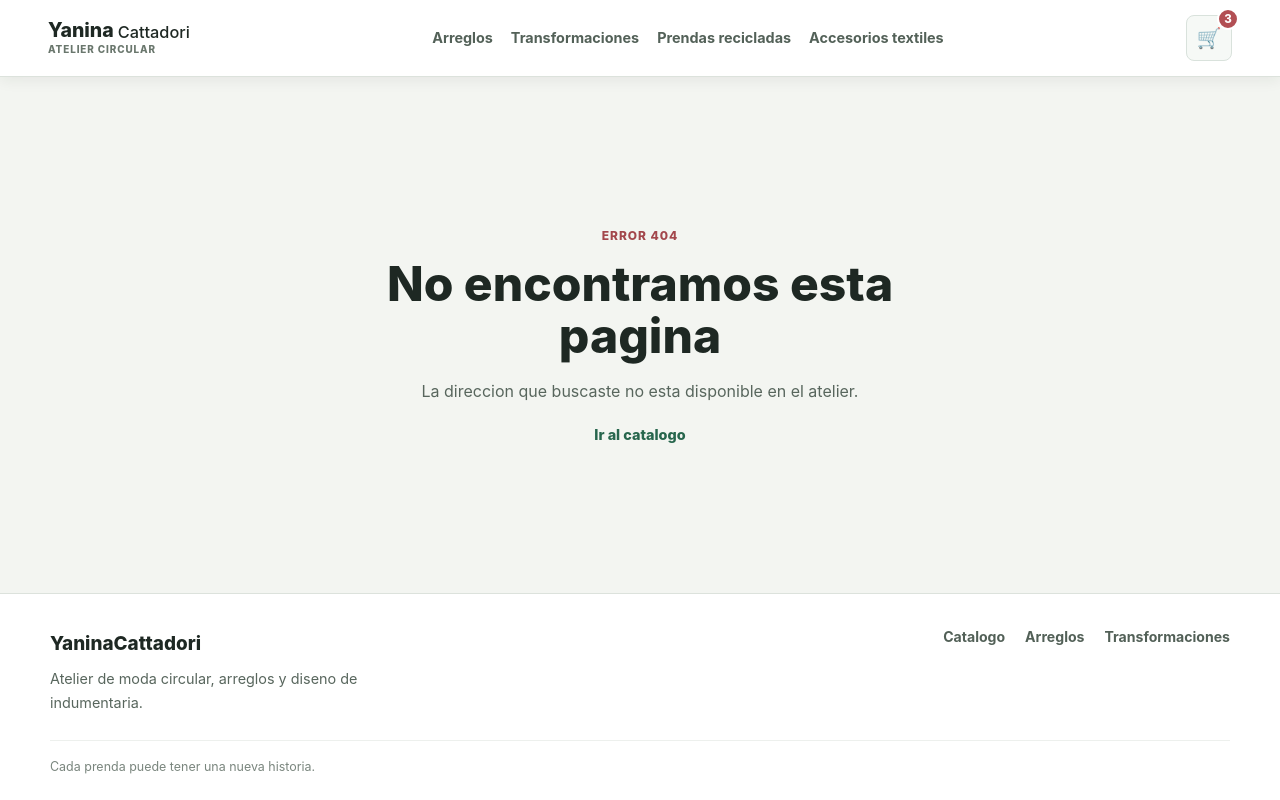
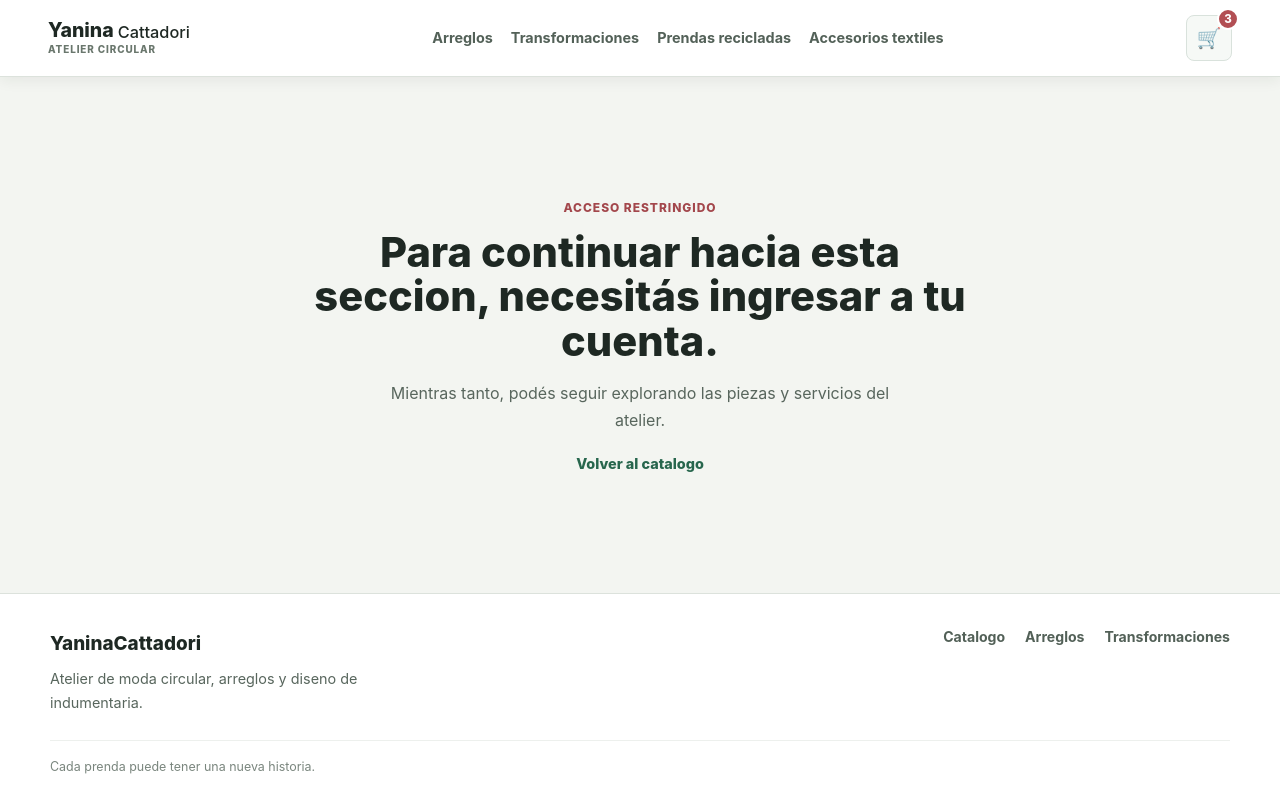
Before and after one commit to iblsolutionstech/Proyecto-React-Atelier-Yanina-Cattadori, a React (Vite) app: page /acceso-restringido in a window 1280 px wide. Built offline with nearby package versions, Linux system fonts and the light colour scheme.

Commit message:
Acceso protegido al checkout

```diff
--- a/src/App.jsx
+++ b/src/App.jsx
@@ -1,8 +1,12 @@
 import { BrowserRouter, Route, Routes } from 'react-router-dom'
+import AccessRestricted from './components/AccessRestricted.jsx'
 import Layout from './components/Layout.jsx'
 import ItemListContainer from './components/ItemListContainer.jsx'
 import ItemDetailContainer from './components/ItemDetailContainer.jsx'
 import NotFound from './components/NotFound.jsx'
+import ProtectedRoute from './components/ProtectedRoute.jsx'
+
+const hasCheckoutAccess = false
 
 function App() {
   return (
@@ -12,6 +16,17 @@ function App() {
           <Route index element={<ItemListContainer greeting="Piezas con historia, hechas para seguir" />} />
           <Route path="category/:categoryId" element={<ItemListContainer greeting="Catalogo del atelier" />} />
           <Route path="item/:itemId" element={<ItemDetailContainer />} />
+          <Route
+            path="checkout"
+            element={(
+              <ProtectedRoute isAllowed={hasCheckoutAccess}>
+                <section className="checkout-placeholder">
+                  <h1>Checkout</h1>
+                </section>
+              </ProtectedRoute>
+            )}
+          />
+          <Route path="acceso-restringido" element={<AccessRestricted />} />
           <Route path="*" element={<NotFound />} />
         </Route>
       </Routes>
--- /dev/null
+++ b/src/components/AccessRestricted.jsx
@@ -0,0 +1,17 @@
+import { Link, useLocation } from 'react-router-dom'
+
+function AccessRestricted() {
+  const location = useLocation()
+  const requestedSection = location.state?.from === '/checkout' ? 'el checkout' : 'esta seccion'
+
+  return (
+    <main className="access-restricted">
+      <p className="eyebrow">Acceso restringido</p>
+      <h1>Para continuar hacia {requestedSection}, necesitás ingresar a tu cuenta.</h1>
+      <p>Mientras tanto, podés seguir explorando las piezas y servicios del atelier.</p>
+      <Link to="/">Volver al catalogo</Link>
+    </main>
+  )
+}
+
+export default AccessRestricted
--- a/src/components/CartWidget.jsx
+++ b/src/components/CartWidget.jsx
@@ -1,11 +1,13 @@
+import { Link } from 'react-router-dom'
+
 function CartWidget() {
   return (
-    <div className="cart-widget" aria-label="Carrito de compras con 3 productos">
+    <Link className="cart-widget" to="/checkout" aria-label="Ir al checkout con 3 productos">
       <span className="cart-icon" aria-hidden="true">
         🛒
       </span>
       <span className="cart-count">3</span>
-    </div>
+    </Link>
   )
 }
 
--- /dev/null
+++ b/src/components/ProtectedRoute.jsx
@@ -0,0 +1,19 @@
+import PropTypes from 'prop-types'
+import { Navigate, useLocation } from 'react-router-dom'
+
+function ProtectedRoute({ isAllowed, children }) {
+  const location = useLocation()
+
+  if (isAllowed) {
+    return children
+  }
+
+  return <Navigate to="/acceso-restringido" replace state={{ from: location.pathname }} />
+}
+
+ProtectedRoute.propTypes = {
+  isAllowed: PropTypes.bool.isRequired,
+  children: PropTypes.node.isRequired,
+}
+
+export default ProtectedRoute
--- a/src/index.css
+++ b/src/index.css
@@ -20,7 +20,7 @@ a { color: inherit; }
 .category-nav { flex: 1; display: flex; justify-content: center; align-items: center; gap: 18px; }
 .category-link { padding: 10px 0; border-bottom: 2px solid transparent; color: #536158; font-size: .9rem; font-weight: 700; text-decoration: none; white-space: nowrap; }
 .category-link:hover, .category-link-active { border-bottom-color: #3f8069; color: #246048; }
-.cart-widget { flex: 0 0 auto; position: relative; display: inline-flex; align-items: center; justify-content: center; width: 46px; height: 46px; border: 1px solid #d9e2dc; border-radius: 8px; background: #f6f9f6; font-size: 1.25rem; }
+.cart-widget { flex: 0 0 auto; position: relative; display: inline-flex; align-items: center; justify-content: center; width: 46px; height: 46px; border: 1px solid #d9e2dc; border-radius: 8px; background: #f6f9f6; color: #1e2823; font-size: 1.25rem; text-decoration: none; }
 .cart-count { position: absolute; top: -8px; right: -8px; display: grid; place-items: center; min-width: 22px; height: 22px; border: 2px solid #fff; border-radius: 50%; background: #b24f54; color: #fff; font-size: .72rem; font-weight: 800; }
 
 .item-list-container, .product-detail-section { flex: 1; width: 100%; padding: 48px 28px 80px; background: #f3f5f1; }
@@ -112,6 +112,11 @@ p { color: #58665d; line-height: 1.65; }
 .not-found { flex: 1; display: grid; place-content: center; min-height: 500px; padding: 48px 28px; background: #f3f5f1; text-align: center; }
 .not-found h1 { max-width: 620px; font-size: 3rem; }
 .not-found p:not(.eyebrow) { max-width: 480px; margin: 16px auto 22px; }
+.access-restricted { flex: 1; display: grid; place-content: center; min-height: 500px; padding: 48px 28px; background: #f3f5f1; text-align: center; }
+.access-restricted h1 { max-width: 680px; font-size: 2.6rem; }
+.access-restricted p:not(.eyebrow) { max-width: 510px; margin: 16px auto 22px; }
+.access-restricted a { color: #27664d; font-size: .9rem; font-weight: 800; text-decoration: none; }
+.access-restricted a:hover { text-decoration: underline; }
 
 @media (max-width: 960px) { .product-grid { grid-template-columns: repeat(3, minmax(0, 1fr)); } .navbar-content { gap: 20px; } .category-nav { justify-content: flex-start; gap: 14px; overflow-x: auto; } .service-links { grid-template-columns: repeat(2, minmax(0, 1fr)); } }
 @media (max-width: 720px) { .navbar-content { min-height: auto; padding: 14px 18px; flex-wrap: wrap; } .category-nav { order: 3; width: 100%; padding-bottom: 2px; } .category-link { padding: 7px 0; } .item-list-container, .product-detail-section { padding: 36px 18px 60px; } .home-hero { min-height: 480px; margin: -36px -18px 0; padding: 46px 18px; } .hero-content h1 { font-size: 2.7rem; } .welcome-panel { padding-bottom: 30px; } h1, .not-found h1 { font-size: 2.5rem; } .service-explorer { padding-top: 42px; } .product-grid { grid-template-columns: repeat(2, minmax(0, 1fr)); gap: 12px; } .product-info { padding: 14px; } .product-detail { grid-template-columns: 1fr; gap: 28px; padding: 18px; } .product-detail-info h2 { font-size: 1.85rem; } .footer-content { flex-direction: column; gap: 22px; } .footer-content nav { justify-content: flex-start; } }
```
Also changed, not shown: 1 other file (tests, documents, lock files or other folders).
